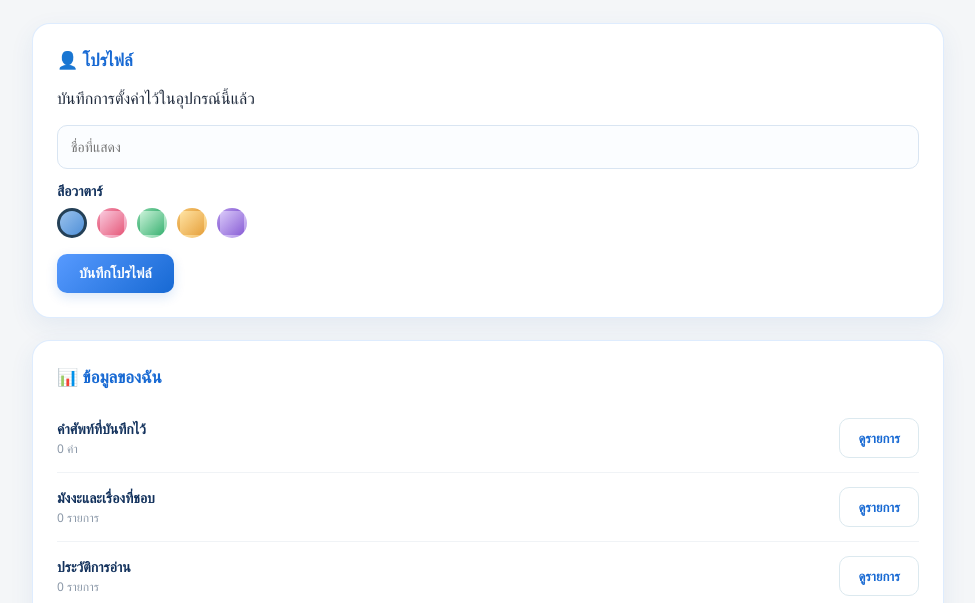
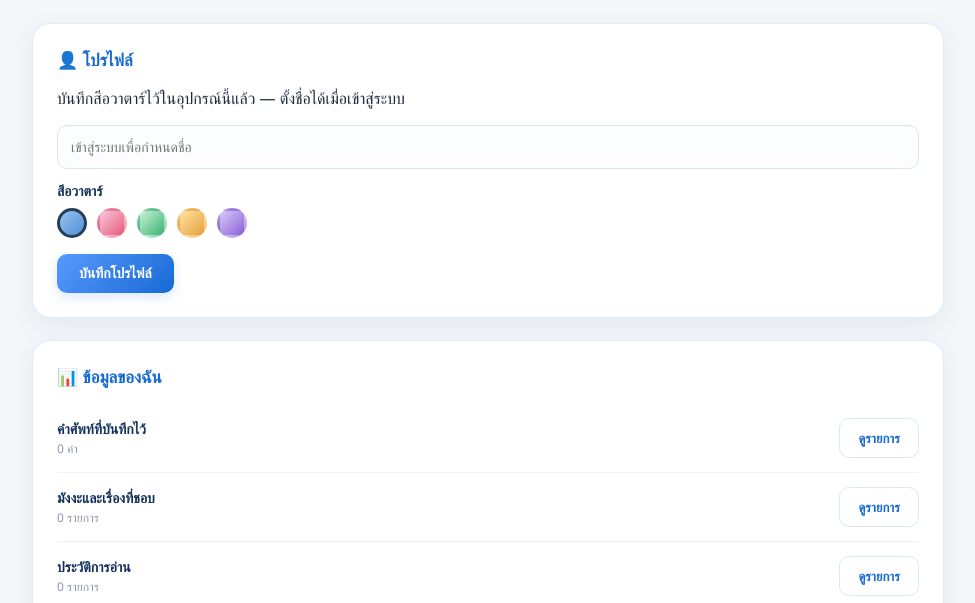
Before and after one commit to poungtim1721-cyber/wedsaidMemmey, a plain HTML site: page settings.html in a window 1280 px wide. Both pictures are taken after a click on the button "บันทึกโปรไฟล์". Shown: the part 197-800 px from the top of the page, without its empty margins (152-1127 px from the left). Drawn offline with nearby package versions, Linux system fonts and the light colour scheme.

Commit message:
Initial commit

```diff
--- a/settings.html
+++ b/settings.html
@@ -82,7 +82,7 @@
             <h2>👤 โปรไฟล์</h2>
             <p id="settingsSyncStatus" role="status" aria-live="polite"></p>
             <div class="form-row">
-                <input type="text" id="sName" placeholder="ชื่อที่แสดง">
+                <input type="text" id="sName" placeholder="เข้าสู่ระบบเพื่อกำหนดชื่อ" disabled>
             </div>
             <div style="margin: 4px 0 16px;">
                 <div class="settings-label" style="margin-bottom:8px;">สีอวาตาร์</div>
@@ -168,15 +168,24 @@
 
         async function loadSettingsForm() {
             const status = document.getElementById("settingsSyncStatus");
-            document.getElementById("sName").value = localStorage.getItem("registeredName") || "";
+            const nameInput = document.getElementById("sName");
             renderSwatches();
+            if (sessionStorage.getItem("guestMode") === "true") {
+                settingsUser = null;
+                nameInput.value = "";
+                status.textContent = "เข้าสู่ระบบด้วย Supabase ก่อนจึงจะตั้งชื่อโปรไฟล์ได้";
+                return;
+            }
+
             try {
                 settingsUser = await window.userDataStore.getCurrentUser();
                 const result = await window.userDataStore.loadSettings();
                 if (result.user) {
                     settingsUser = result.user;
                     const metadata = result.settings;
-                    document.getElementById("sName").value = metadata.user_name || "";
+                    nameInput.disabled = false;
+                    nameInput.placeholder = "ชื่อที่แสดง";
+                    nameInput.value = metadata.user_name || "";
                     localStorage.setItem("registeredName", metadata.user_name || "");
                     if (metadata.user_avatar_color) {
                         localStorage.setItem("userAvatarColor", metadata.user_avatar_color);
@@ -189,10 +198,14 @@
                     renderSwatches();
                     status.textContent = "เชื่อมต่อการตั้งค่ากับ Supabase แล้ว";
                 } else {
-                    status.textContent = "กำลังใช้การตั้งค่าที่บันทึกไว้ในอุปกรณ์นี้";
+                    nameInput.value = "";
+                    nameInput.disabled = true;
+                    status.textContent = "เข้าสู่ระบบด้วย Supabase ก่อนจึงจะตั้งชื่อโปรไฟล์ได้";
                 }
             } catch (error) {
                 console.error("Could not load account settings:", error);
+                nameInput.value = "";
+                nameInput.disabled = true;
                 status.textContent = "โหลดการตั้งค่าจาก Supabase ไม่สำเร็จ: " + error.message;
             }
         }
@@ -205,18 +218,24 @@
                 return;
             }
             try {
+                const canSaveName = settingsUser && sessionStorage.getItem("guestMode") !== "true";
+                if (canSaveName) {
                     const updatedUser = await window.userDataStore.saveSettings({
                         user_name: name,
                         user_avatar_color: picked.dataset.grad
                     });
-                if (updatedUser) settingsUser = updatedUser;
+                    if (!updatedUser) {
+                        throw new Error("เข้าสู่ระบบด้วย Supabase ก่อนบันทึกชื่อโปรไฟล์");
+                    }
+                    settingsUser = updatedUser;
                     if (name) localStorage.setItem("registeredName", name);
                     else localStorage.removeItem("registeredName");
+                }
                 localStorage.setItem("userAvatarColor", picked.dataset.grad);
-                document.getElementById("settingsSyncStatus").textContent = settingsUser
+                document.getElementById("settingsSyncStatus").textContent = canSaveName
                     ? "บันทึกการตั้งค่าไว้ใน Supabase แล้ว"
-                    : "บันทึกการตั้งค่าไว้ในอุปกรณ์นี้แล้ว";
-                showToast("บันทึกโปรไฟล์แล้ว");
+                    : "บันทึกสีอวาตาร์ไว้ในอุปกรณ์นี้แล้ว — ตั้งชื่อได้เมื่อเข้าสู่ระบบ";
+                showToast(canSaveName ? "บันทึกโปรไฟล์แล้ว" : "บันทึกสีอวาตาร์แล้ว");
             } catch (error) {
                 console.error("Could not save account settings:", error);
                 showToast("บันทึกโปรไฟล์ไม่สำเร็จ: " + error.message);
```
Also changed, not shown: login.html (+3 -8 lines), supabase/README.md. Lines whose indentation alone changed are shown as unchanged.
